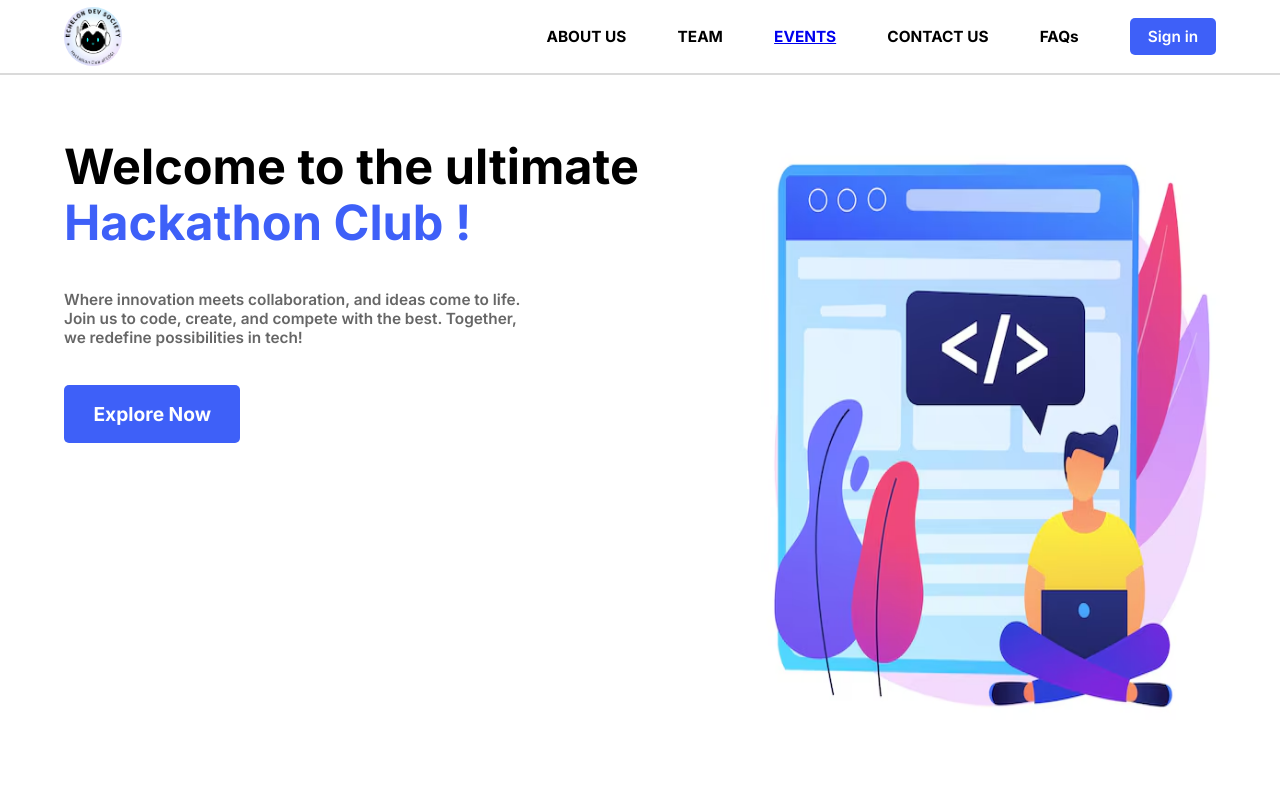
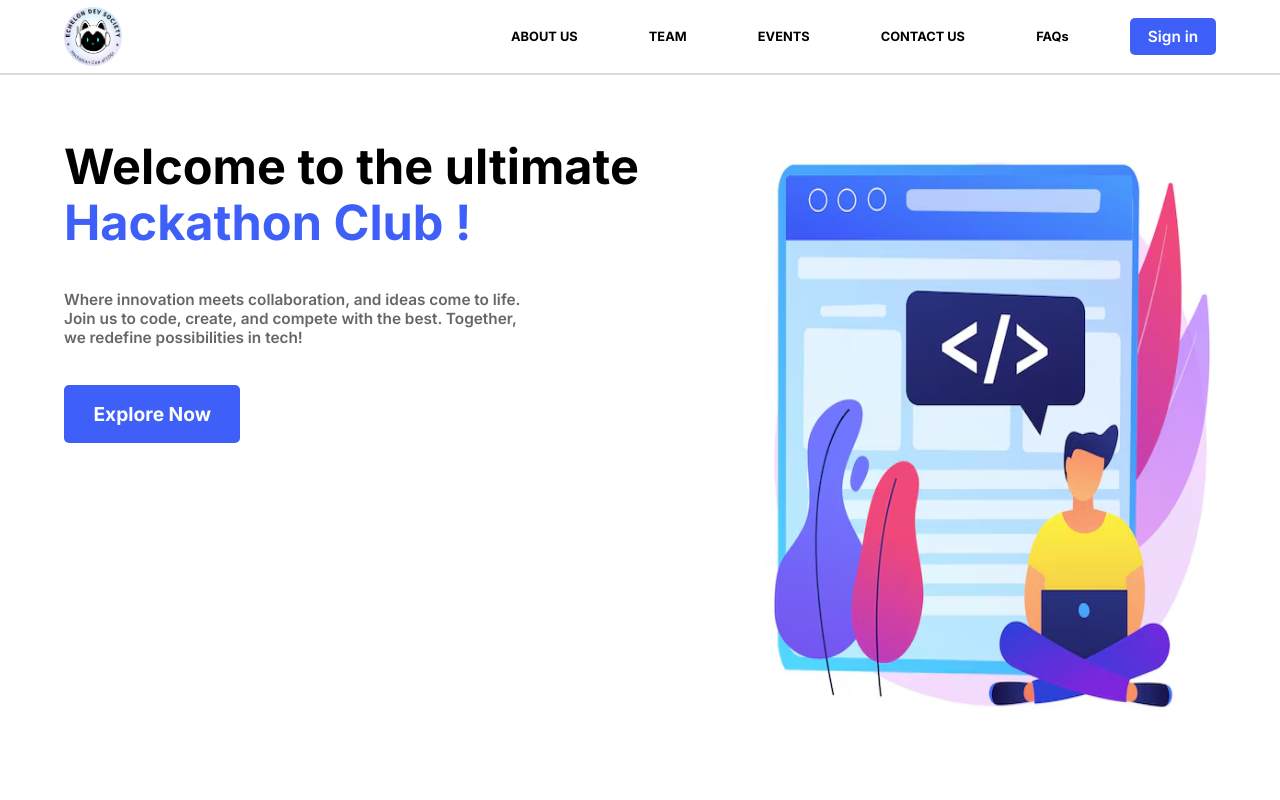
Before and after one commit to HimanshuVerma765/Echelon-Dev-Society, a plain HTML site: page index.html in a window 1280 px wide. Shown: the top 800 px of the page. Drawn offline with nearby package versions, Linux system fonts and the light colour scheme.

Commit message:
navbar fixes

```diff
--- a/index.html
+++ b/index.html
@@ -17,7 +17,7 @@
             <div class="nav-part2">
                 <h4>ABOUT US</h4>
                 <h4>TEAM</h4>
-               <a href="/component/slider/Event.html"> <h4>EVENTS</h4></a>
+               <a href="/component/slider/Event.html" style="color: black;  text-decoration: none;"> <h4>EVENTS</h4></a>
                 <h4>CONTACT US</h4>
                 <h4>FAQs</h4>
                 <button>Sign in</button>
--- a/style.css
+++ b/style.css
@@ -63,7 +63,16 @@ body {
 }
 
 .nav h4 {
-    font-size: 1.2vw;
+    padding: 10px;
+    font-size: 1vw;
+    cursor: pointer;
+}
+
+
+.nav h4:hover {
+    transition: ease-in-out 0.5s;
+    background: #538df075;
+    border-radius: 3px;
 }
 
 .nav i {
```
